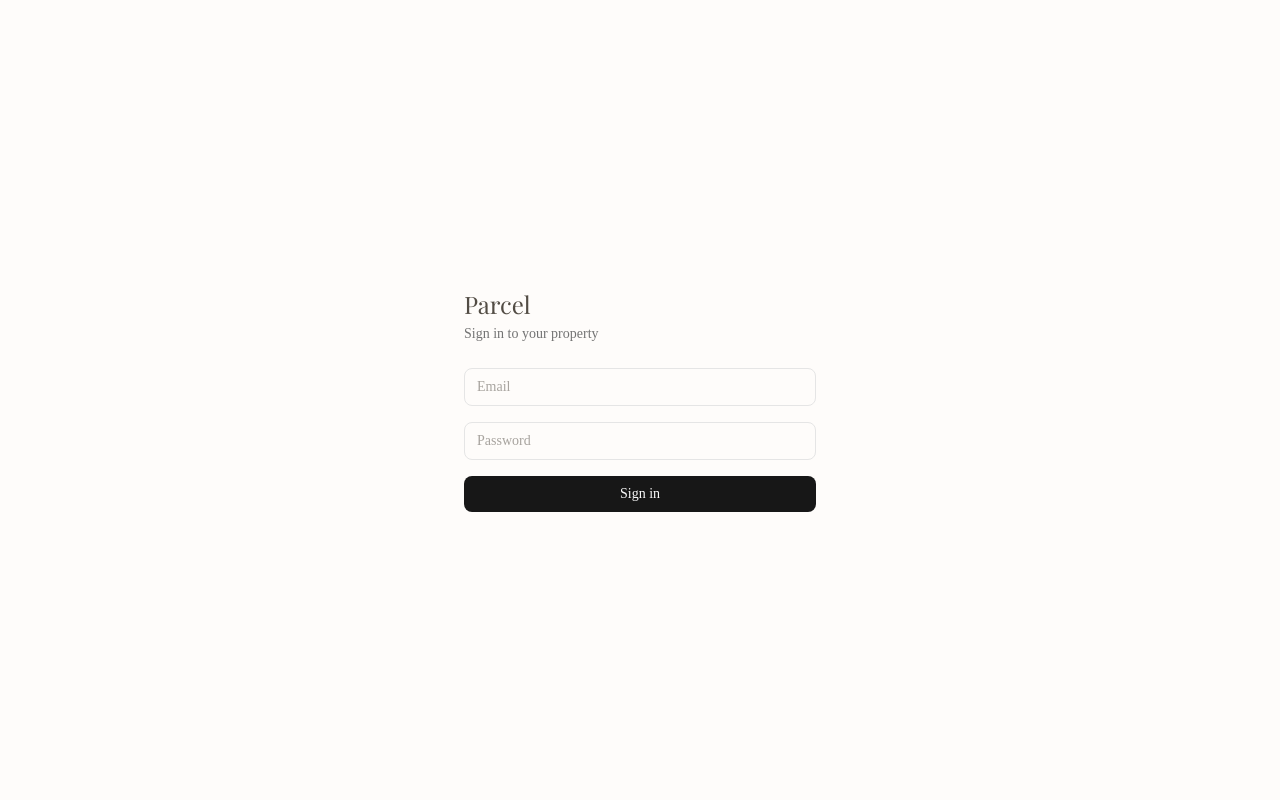
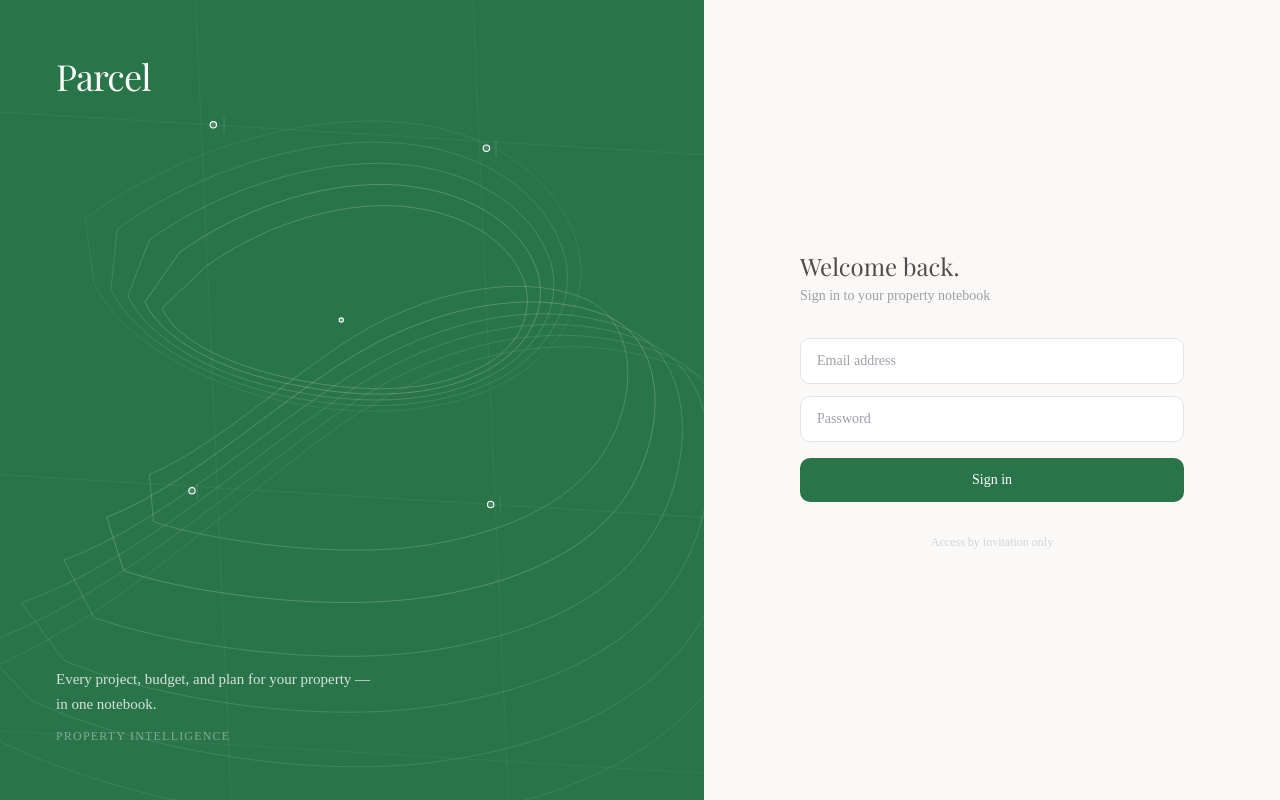
Before and after one commit to brdesko/home-agent, a Next.js app: page /login in a window 1280 px wide. Built offline with nearby package versions, Linux system fonts and the light colour scheme; no server answers; a web font is replaced by a local one.

Commit message:
Redesign login page with split-screen brand panel and topo imagery

```diff
--- a/SESSION_NOTES/erin-invite.html
+++ b/SESSION_NOTES/erin-invite.html
@@ -182,7 +182,7 @@
   <div class="card">
     <div class="header">
       <div class="logo">Parcel<span class="logo-dot"></span></div>
-      <div class="tagline">Your property, thoughtfully engineered</div>
+      <div class="tagline">Your property, thoughtfully engineered.</div>
     </div>
 
     <div class="body">
--- a/app/login/page.tsx
+++ b/app/login/page.tsx
@@ -6,19 +6,17 @@ import { createClient } from "@/lib/supabase/client";
 
 export default function LoginPage() {
   const router = useRouter();
-  const [email, setEmail] = useState("");
+  const [email,    setEmail]    = useState("");
   const [password, setPassword] = useState("");
-  const [error, setError] = useState<string | null>(null);
-  const [loading, setLoading] = useState(false);
+  const [error,    setError]    = useState<string | null>(null);
+  const [loading,  setLoading]  = useState(false);
 
   async function handleSubmit(e: React.FormEvent) {
     e.preventDefault();
     setError(null);
     setLoading(true);
-
     const supabase = createClient();
     const { error } = await supabase.auth.signInWithPassword({ email, password });
-
     if (error) {
       setError(error.message);
       setLoading(false);
@@ -29,39 +27,157 @@ export default function LoginPage() {
   }
 
   return (
-    <main className="min-h-screen flex items-center justify-center">
-      <div className="max-w-sm w-full space-y-6 px-4">
+    <main className="min-h-screen flex">
+
+      {/* ── Left panel — brand + imagery ─────────────────────────────── */}
+      <div
+        className="hidden md:flex flex-col justify-between w-[55%] relative overflow-hidden p-14"
+        style={{ backgroundColor: 'oklch(0.50 0.10 155)' }}
+      >
+        {/* Topographic / parcel-map SVG background */}
+        <svg
+          aria-hidden="true"
+          className="absolute inset-0 w-full h-full"
+          viewBox="0 0 660 900"
+          preserveAspectRatio="xMidYMid slice"
+          xmlns="http://www.w3.org/2000/svg"
+        >
+          {/* Outer contour layers — land parcel / topo survey aesthetic */}
+          <g fill="none" stroke="white">
+            {/* Large irregular terrain shapes */}
+            <path strokeWidth="0.8" strokeOpacity="0.10"
+              d="M -60 720 C 80 680 200 560 310 480 C 420 400 540 380 640 420 C 720 450 740 560 700 660 C 660 760 560 820 420 840 C 280 860 100 820 0 770 Z" />
+            <path strokeWidth="0.8" strokeOpacity="0.13"
+              d="M -20 680 C 100 640 220 530 320 460 C 420 390 530 372 620 406 C 690 432 710 530 675 622 C 638 716 548 768 418 788 C 288 808 120 774 30 732 Z" />
+            <path strokeWidth="0.8" strokeOpacity="0.16"
+              d="M 20 640 C 130 602 238 500 330 440 C 422 380 522 364 602 394 C 665 416 682 504 650 586 C 616 670 534 716 414 736 C 294 756 138 728 60 694 Z" />
+            <path strokeWidth="0.8" strokeOpacity="0.19"
+              d="M 60 600 C 158 564 255 470 340 420 C 424 370 514 356 584 382 C 640 402 654 478 625 550 C 594 624 519 666 410 684 C 300 702 156 678 88 654 Z" />
+            <path strokeWidth="0.9" strokeOpacity="0.22"
+              d="M 100 560 C 186 526 271 440 350 398 C 426 358 506 347 566 370 C 615 388 627 454 600 516 C 572 580 504 618 406 634 C 306 650 174 630 116 610 Z" />
+            <path strokeWidth="0.9" strokeOpacity="0.18"
+              d="M 140 520 C 214 488 288 410 360 375 C 428 342 498 334 548 355 C 590 372 600 430 575 483 C 549 538 488 572 400 586 C 312 600 190 580 144 564 Z" />
+
+            {/* Upper ridge group */}
+            <path strokeWidth="0.7" strokeOpacity="0.10"
+              d="M 80 280 C 160 220 280 180 380 190 C 460 198 520 240 540 300 C 556 348 530 400 480 430 C 420 464 340 468 260 450 C 180 432 110 388 88 340 Z" />
+            <path strokeWidth="0.8" strokeOpacity="0.14"
+              d="M 110 290 C 183 236 292 200 382 210 C 455 218 510 256 528 310 C 542 354 518 400 472 428 C 416 458 342 462 266 446 C 190 430 124 390 104 346 Z" />
+            <path strokeWidth="0.8" strokeOpacity="0.18"
+              d="M 140 300 C 206 252 304 220 385 230 C 450 238 500 272 516 320 C 528 360 506 402 462 426 C 412 453 343 456 271 441 C 200 428 138 392 120 352 Z" />
+            <path strokeWidth="0.9" strokeOpacity="0.22"
+              d="M 168 312 C 228 268 316 240 387 250 C 446 258 490 288 504 330 C 514 366 495 403 453 424 C 408 447 343 450 277 436 C 210 424 152 394 136 358 Z" />
+            <path strokeWidth="0.9" strokeOpacity="0.20"
+              d="M 194 324 C 250 284 328 260 390 270 C 442 278 480 304 492 340 C 501 372 484 405 445 422 C 403 442 345 444 283 432 C 220 420 166 396 152 364 Z" />
+
+            {/* Property boundary lines — straight survey marks */}
+            <line x1="0" y1="180" x2="660" y2="220" strokeWidth="0.6" strokeOpacity="0.09" />
+            <line x1="0" y1="520" x2="660" y2="560" strokeWidth="0.6" strokeOpacity="0.09" />
+            <line x1="0" y1="760" x2="660" y2="800" strokeWidth="0.6" strokeOpacity="0.08" />
+            <line x1="180" y1="0" x2="220" y2="900" strokeWidth="0.6" strokeOpacity="0.09" />
+            <line x1="440" y1="0" x2="480" y2="900" strokeWidth="0.6" strokeOpacity="0.08" />
+
+            {/* Small parcel marker dots */}
+            <circle cx="200" cy="192" r="3" fill="white" fillOpacity="0.15" />
+            <circle cx="456" cy="214" r="3" fill="white" fillOpacity="0.15" />
+            <circle cx="180" cy="535" r="3" fill="white" fillOpacity="0.15" />
+            <circle cx="460" cy="548" r="3" fill="white" fillOpacity="0.12" />
+            <circle cx="320" cy="375" r="2" fill="white" fillOpacity="0.18" />
+
+            {/* Subtle elevation tick marks */}
+            <line x1="210" y1="185" x2="210" y2="200" strokeWidth="0.7" strokeOpacity="0.18" />
+            <line x1="465" y1="207" x2="465" y2="222" strokeWidth="0.7" strokeOpacity="0.18" />
+            <line x1="185" y1="528" x2="185" y2="543" strokeWidth="0.7" strokeOpacity="0.18" />
+            <line x1="469" y1="541" x2="469" y2="556" strokeWidth="0.7" strokeOpacity="0.15" />
+          </g>
+        </svg>
+
+        {/* Brand wordmark */}
+        <div className="relative z-10">
+          <p
+            className="font-display text-4xl font-normal tracking-tight"
+            style={{ color: 'rgba(255,255,255,0.97)' }}
+          >
+            Parcel
+          </p>
+        </div>
+
+        {/* Bottom copy */}
+        <div className="relative z-10 space-y-3">
+          <p
+            className="text-[15px] leading-relaxed max-w-xs"
+            style={{ color: 'rgba(255,255,255,0.80)' }}
+          >
+            Every project, budget, and plan for your property — in one notebook.
+          </p>
+          <p
+            className="text-xs tracking-widest uppercase"
+            style={{ color: 'rgba(255,255,255,0.40)' }}
+          >
+            Property intelligence
+          </p>
+        </div>
+      </div>
+
+      {/* ── Right panel — login form ───────────────────────────────────── */}
+      <div
+        className="flex-1 flex flex-col items-center justify-center px-8 py-16"
+        style={{ backgroundColor: '#faf9f7' }}
+      >
+        {/* Mobile-only wordmark */}
+        <p
+          className="md:hidden font-display text-3xl font-normal mb-10"
+          style={{ color: 'oklch(0.50 0.10 155)' }}
+        >
+          Parcel
+        </p>
+
+        <div className="w-full max-w-sm space-y-8">
           <div className="space-y-1">
-          <h1 className="text-2xl font-display">Parcel</h1>
-          <p className="text-muted-foreground text-sm">Sign in to your property</p>
+            <h1 className="text-2xl font-display font-normal text-zinc-900">Welcome back.</h1>
+            <p className="text-sm text-zinc-400">Sign in to your property notebook</p>
           </div>
+
           <form onSubmit={handleSubmit} className="space-y-4">
+            <div className="space-y-3">
               <input
                 type="email"
-            placeholder="Email"
+                placeholder="Email address"
                 value={email}
-            onChange={(e) => setEmail(e.target.value)}
+                onChange={e => setEmail(e.target.value)}
                 required
-            className="w-full border rounded-md px-3 py-2 text-sm focus:outline-none focus:ring-2 focus:ring-ring"
+                className="w-full border border-zinc-200 rounded-lg px-4 py-3 text-sm text-zinc-900 placeholder:text-zinc-400 focus:outline-none focus:border-zinc-400 bg-white transition-colors"
               />
               <input
                 type="password"
                 placeholder="Password"
                 value={password}
-            onChange={(e) => setPassword(e.target.value)}
+                onChange={e => setPassword(e.target.value)}
                 required
-            className="w-full border rounded-md px-3 py-2 text-sm focus:outline-none focus:ring-2 focus:ring-ring"
+                className="w-full border border-zinc-200 rounded-lg px-4 py-3 text-sm text-zinc-900 placeholder:text-zinc-400 focus:outline-none focus:border-zinc-400 bg-white transition-colors"
               />
-          {error && <p className="text-sm text-destructive">{error}</p>}
+            </div>
+
+            {error && (
+              <p className="text-sm text-red-500">{error}</p>
+            )}
+
             <button
               type="submit"
               disabled={loading}
-            className="w-full bg-primary text-primary-foreground rounded-md px-3 py-2 text-sm font-medium hover:bg-primary/90 disabled:opacity-50"
+              className="w-full rounded-lg px-4 py-3 text-sm font-medium text-white transition-opacity disabled:opacity-50"
+              style={{ backgroundColor: 'oklch(0.50 0.10 155)' }}
             >
-            {loading ? "Signing in…" : "Sign in"}
+              {loading ? 'Signing in…' : 'Sign in'}
             </button>
           </form>
+
+          <p className="text-xs text-center text-zinc-300">
+            Access by invitation only
+          </p>
         </div>
+      </div>
+
     </main>
   );
 }
```
Lines whose indentation alone changed are shown as unchanged.
